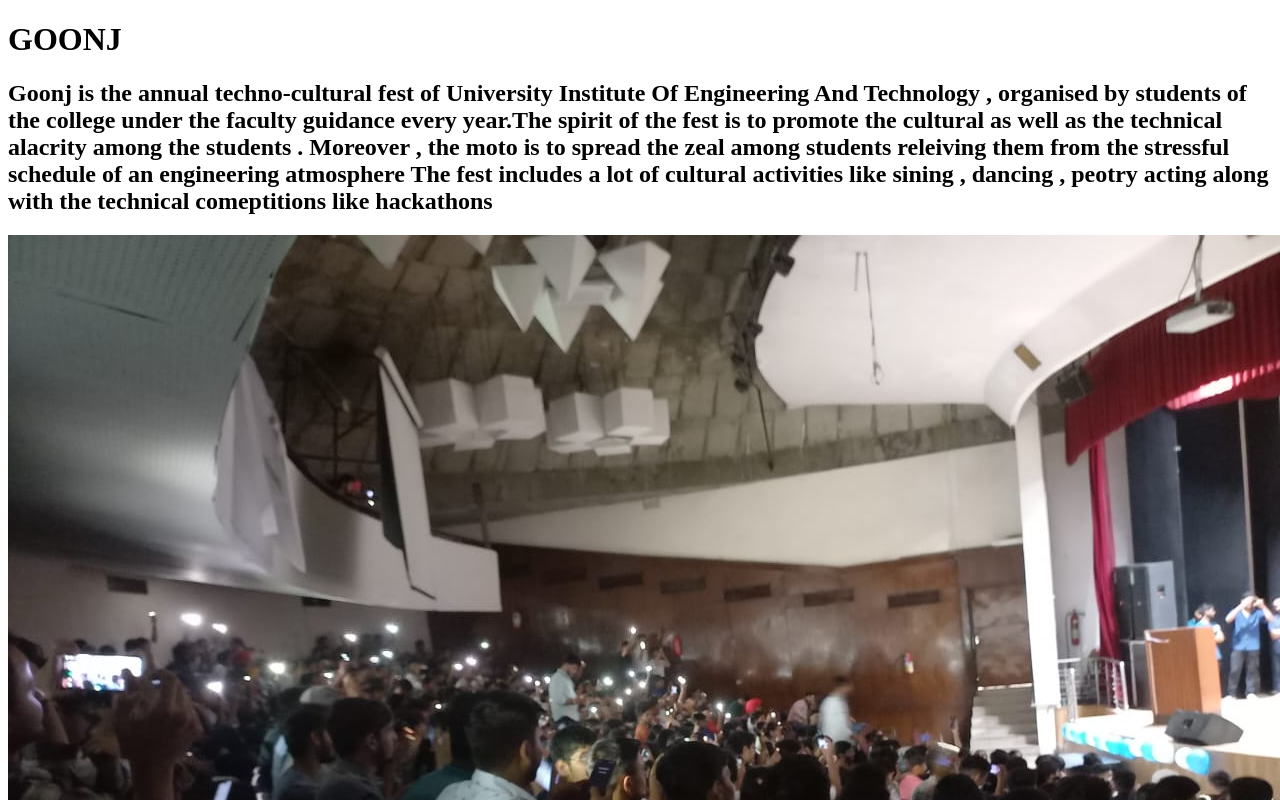
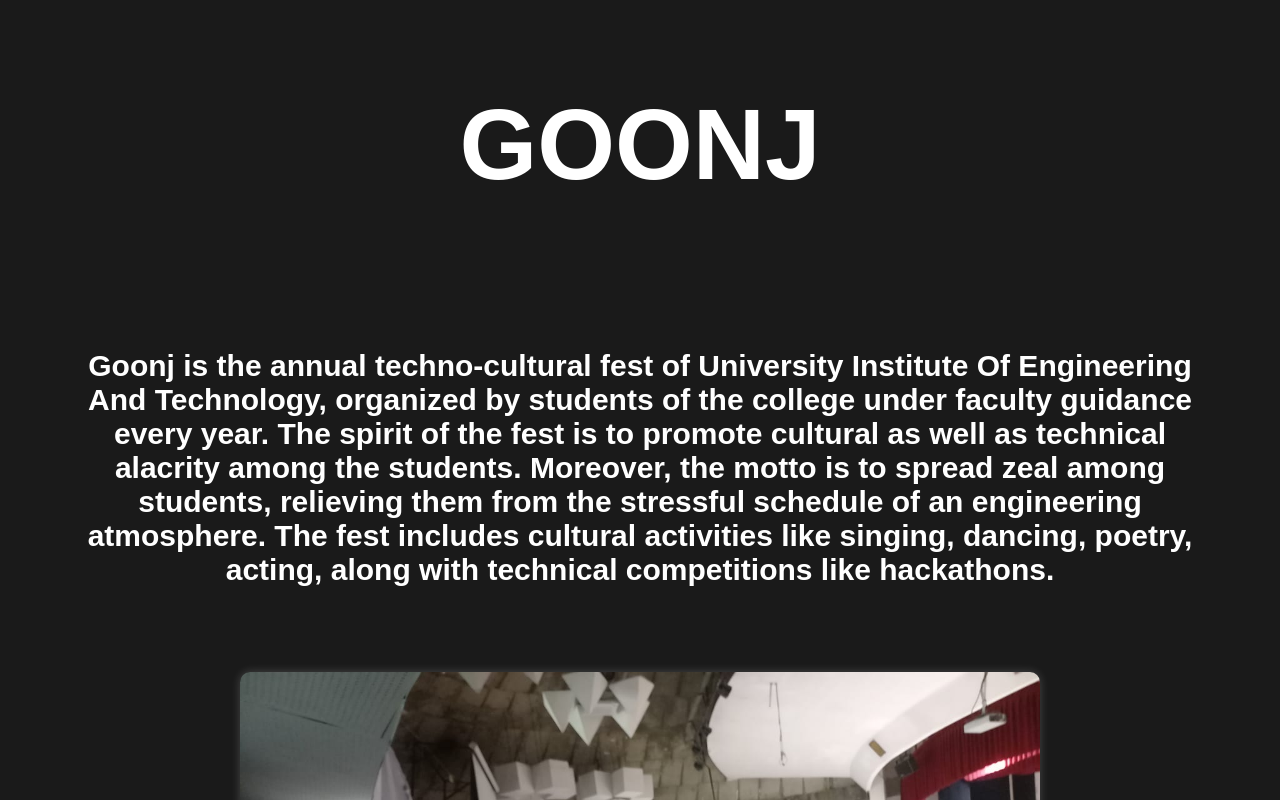
Before and after one commit to kartavya219/UIET_WEBSITE, a plain HTML site: page event.html in a window 1280 px wide. Shown: the top 800 px of the page. Drawn offline with Linux system fonts and the light colour scheme.

Commit message:
Update event.html

```diff
--- a/event.html
+++ b/event.html
@@ -4,44 +4,83 @@
     <meta charset="UTF-8">
     <meta name="viewport" content="width=device-width, initial-scale=1.0">
     <title>Events</title>
+    <style>
+        body {
+            background-color: #1a1a1a;
+            color: #fff;
+            font-family: Arial, sans-serif;
+            margin: 0;
+            padding: 0;
+        }
 
+        h1 {
+            text-align: center;
+            padding: 20px;
+
+            font-size: 100px;
+        }
+
+        h2 {
+            text-align: center;
+            padding: 60px;
+            font-size: 30px;
+        }
+
+        .container {
+            display: flex;
+            flex-wrap: wrap;
+            justify-content: center;
+            gap: 20px;
+            margin: 20px;
+        }
+
+        .container img {
+            max-width: 800px;
+            max-height: 800px;
+            border-radius: 10px;
+            box-shadow: 0 0 10px rgba(255, 255, 255, 0.2);
+        }
+
+        hr {
+            border: none;
+            border-top: 1px solid #444;
+            margin: 20px 0;
+        }
+    </style>
 </head>
 <body>
     <h1>GOONJ</h1>
-    <h2>Goonj is the  annual techno-cultural fest of University Institute Of Engineering And Technology , organised by students of the college under the faculty guidance every year.The spirit of the fest is to promote the cultural as well as the technical alacrity among the students . Moreover , the moto is to spread the zeal among students releiving them from the stressful schedule of an engineering atmosphere
-        The fest includes a lot of cultural activities like sining , dancing , peotry acting along with the technical comeptitions like hackathons</h2>
-
+    <h2>Goonj is the annual techno-cultural fest of University Institute Of Engineering And Technology, organized by students of the college under faculty guidance every year. The spirit of the fest is to promote cultural as well as technical alacrity among the students. Moreover, the motto is to spread zeal among students, relieving them from the stressful schedule of an engineering atmosphere. The fest includes cultural activities like singing, dancing, poetry, acting, along with technical competitions like hackathons.</h2>
     <div class="container">
     <div><img src="./event/event1.jpeg"></div>
-    <div><img src="./event/event2.jpeg"></div>
+
     <div><img src="./event/event3.jpeg"></div>
-    <div><img src="./event/event4.jpeg"></div>
+
     <div><img src="./event/event5.jpeg"></div>
     <div><img src="./event/event6.jpeg"></div>
     <div><img src="./event/event7.jpeg"></div>
     <div><img src="./event/event8.jpeg"></div>
     <div><img src="./event/event9.jpeg"></div>
+    <div><img src="./event/event2.jpeg"></div>
 
-    </div>
-
+</div>
 
 <hr>
 
-    <h1>LEGACY</h1>
+<h1>LEGACY</h1>
 
-    <h2>Legacy is the flagship event of BPC, BRAND PROMOTION COMMITTEE,  held every year In the month of November.  It is a 2 day long mini fest consisting of numerous technical and cultural activities and competitions wherein students from all nearby colleges come to enjoy the joyous environment amidst the examination season
+<h2>Legacy is the flagship event of BPC (BRAND PROMOTION COMMITTEE), held every year in the month of November. It is a 2-day-long mini fest consisting of numerous technical and cultural activities and competitions wherein students from all nearby colleges come to enjoy the joyous environment amidst the examination season. Various performances are showcased by the cultural committees of the college, adding more to the vibrant atmosphere.</h2>
 
-        Various performances are showcased by the cultural committees of the college which add more to the vibrant atmosphere</h2>
-
-    <div class="container">
+<div class="container">
     <div><img src="./event/event10.jpeg"></div>
     <div><img src="./event/event11.jpeg"></div>
     <div><img src="./event/event12.jpeg"></div>
     <div><img src="./event/event13.jpeg"></div>
     <div><img src="./event/event14.jpeg"></div>
+    <div><img src="./event/event17.jpeg"></div>
     <div><img src="./event/event15.jpeg"></div>
     <div><img src="./event/event16.jpeg"></div>
-    <div><img src="./event/event17.jpeg"></div>
+
     <div><img src="./event/event18.jpeg"></div>
     <div><img src="./event/event19.jpeg"></div>
 
@@ -51,3 +90,8 @@
 
 
 </html>
+</body>
+
+
+
+</html>
```
